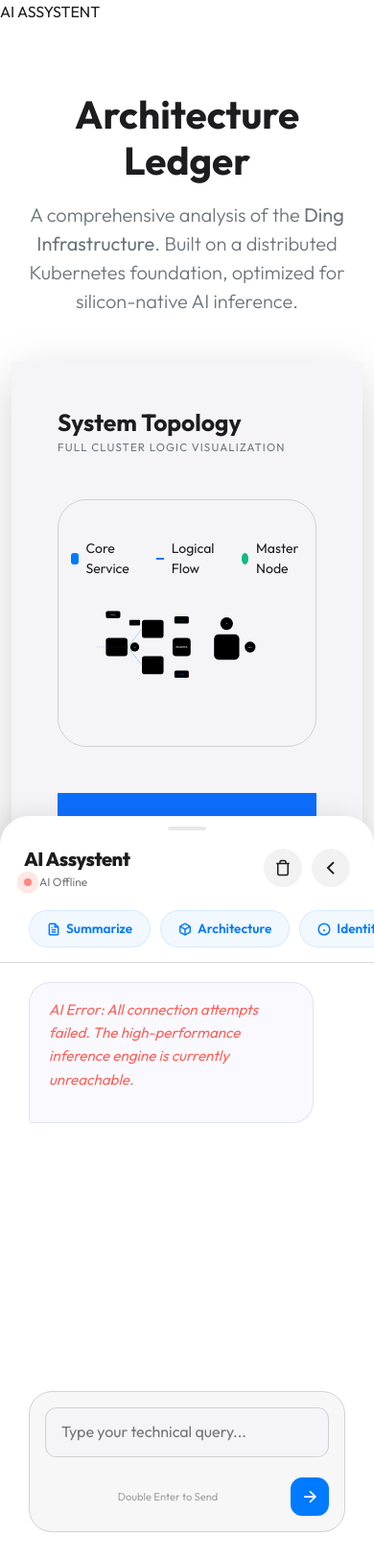
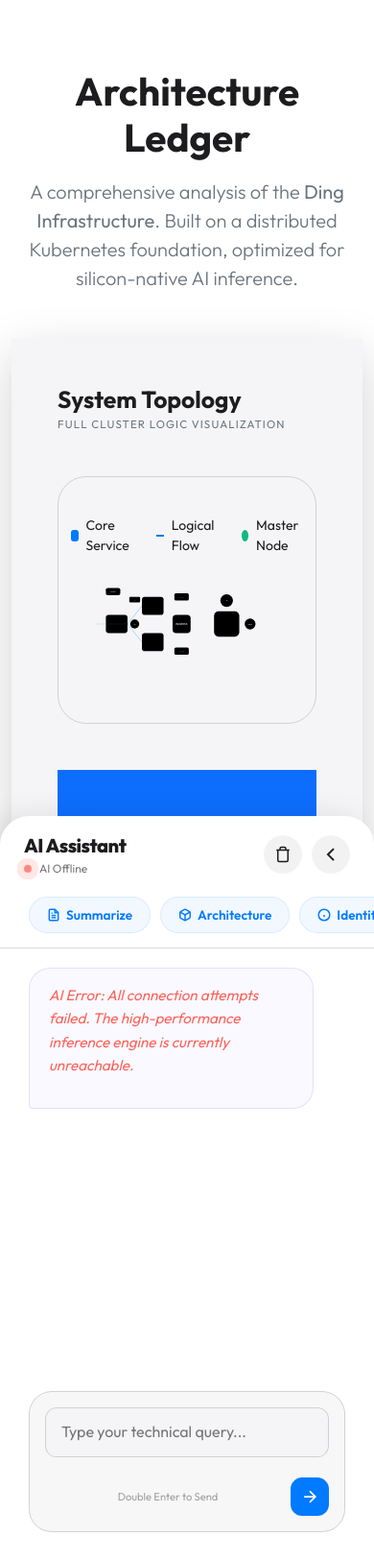
Before and after one commit to Viktorpav/iooding, a Django app: page /about/ in a window 390 px wide. Shown: the part 72-1697 px from the top of the page at 96% size. Run offline with Django 3.2, Linux system fonts and the light colour scheme; some libraries are stand-ins or nearby versions.

Commit message:
style fix 27

```diff
--- a/blog/views.py
+++ b/blog/views.py
@@ -96,8 +96,6 @@ def post_detail(request, post):
     })
 
 
-from django.core.cache import cache
-
 @require_POST
 def reply_page(request):
     """Save a comment reply with basic rate limiting."""
@@ -192,8 +190,9 @@ async def chat_api(request):
                     'repeat_penalty': 1.1,
                     'num_ctx': 4096,
                 }
+                from django.conf import settings
                 chat_resp = await client.chat(
-                    model='qwen3-coder:latest',
+                    model=settings.LM_STUDIO_COMPLETION_MODEL,
                     messages=messages,
                     stream=True,
                     options=options,
--- a/static/css/style.css
+++ b/static/css/style.css
@@ -1075,57 +1075,16 @@ body.ai-active {
     text-align: center;
 }
 
-@media (max-width: 768px) {
-    .footer-top-row {
-        flex-direction: column;
-        gap: 16px;
-        text-align: center;
-    }
+/* --- Responsive State Management --- */
+
+@media (max-width: 1200px) {
+    #ai-sidebar { width: 400px; }
+    body.ai-active { padding-right: 400px; }
 }
 
 @media (max-width: 768px) {
-    .footer-content {
-        gap: 40px;
-    }
-
-    @media (max-width: 992px) {
-        .header-center {
-            order: 3;
-            flex: 0 0 100%;
-        }
-
-        .footer-bottom {
-            flex-direction: column;
-            gap: 20px;
-            text-align: center;
-        }
-    }
-}
-
-/* Responsive adjustments */
-@media (max-width: 1200px) {
-    #ai-sidebar {
-        width: 400px;
-    }
-
-    body.ai-active {
-        padding-right: 400px;
-    }
-}
-
-@media (max-width: 768px) {
-    #ai-sidebar {
-        width: 100%;
-    }
-
-    body.ai-active {
-        padding-right: 0;
-    }
-
-    #ai-edge-trigger {
-        right: 20px;
-        bottom: 20px;
-    }
+    #ai-sidebar { width: 100%; }
+    body.ai-active { padding-right: 0; }
 }
 
 /* Navigation Power Enhancements */
--- a/static/js/main.js
+++ b/static/js/main.js
@@ -118,7 +118,6 @@ function toggleChat() {
     const isActivating = !sidebar.classList.contains('active');
     sidebar.classList.toggle('active');
     document.body.classList.toggle('ai-active');
-    document.getElementById('ai-edge-trigger').classList.toggle('hidden', isActivating);
     if (isActivating) {
         scrollToBottom(true);
         document.getElementById('ai-user-input').focus();
--- a/templates/base.html
+++ b/templates/base.html
@@ -96,7 +96,7 @@
 
       <div class="header-right">
         <button onclick="toggleChat()" class="ai-nav-btn me-3">
-          <span class="d-none d-sm-inline">AI ASSYSTENT</span>
+          <span class="d-none d-sm-inline">AI ASSISTANT</span>
           <span class="d-inline d-sm-none">AI</span>
         </button>
         <button class="navbar-toggler border-0 ms-auto p-0" type="button" data-bs-toggle="collapse"
--- a/templates/includes/chat_widget.html
+++ b/templates/includes/chat_widget.html
@@ -1,24 +1,15 @@
 {% load static %}
 <!-- Advanced AI Integration: Sidebar System -->
 <div id="ai-system-container">
-    <!-- The Edge Trigger -->
-    <div id="ai-edge-trigger" onclick="toggleChat()">
-        <div class="trigger-glow"></div>
-        <div class="trigger-content">
-            <span class="trigger-text">AI ASSYSTENT</span>
-        </div>
-    </div>
-
     <!-- The Sidebar Panel -->
     <div id="ai-sidebar" class="premium-glass">
         <!-- Suggestion 1: Mobile Bottom Sheet Handle -->
-        <div class="mobile-handle d-none"></div>
 
         <div class="sidebar-inner">
             <div class="sidebar-header">
                 <div class="agent-brand">
                     <div class="header-text">
-                        <span class="agent-name">AI Assystent</span>
+                        <span class="agent-name">AI Assistant</span>
                         <span class="agent-status"><span class="pulse"></span> Online</span>
                     </div>
                 </div>
```
